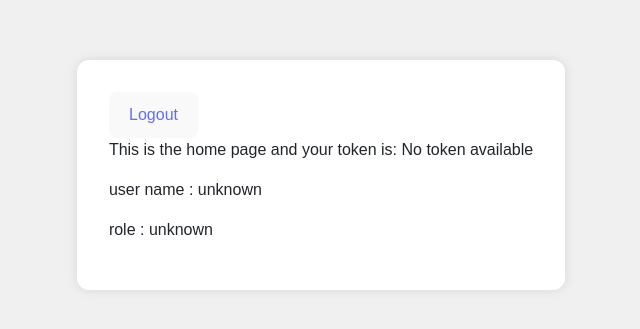
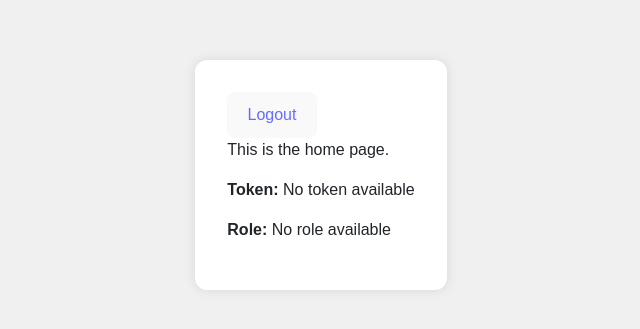
Before and after one commit to ashish-2210-ashish/Rider_Hailing, a React (Vite) app in the folder react-UI/: page /home in a window 1280 px wide. Shown: the part 225-554 px from the top of the page, without its empty margins (319-959 px from the left). Built offline with nearby package versions, Linux system fonts and the light colour scheme.

Commit message:
successfully stored and retrieved the cookie

```diff
--- a/react-UI/src/components/HomeComponent/Home.tsx
+++ b/react-UI/src/components/HomeComponent/Home.tsx
@@ -1,24 +1,29 @@
 import React from "react";
 import { Link } from "react-router-dom";
 
+// Helper to get cookie value
+function getCookie(name: string): string | null {
+  const value = `; ${document.cookie}`;
+  const parts = value.split(`; ${name}=`);
+  if (parts.length === 2) return parts.pop()?.split(';').shift() || null;
+  return null;
+}
+
 const Home = () => {
-    // Retrieve and parse session data from sessionStorage
-    const session = sessionStorage.getItem("session");
-    const userDetails=sessionStorage.getItem("userDetails")
-    const token = session ? JSON.parse(session).token : "No token available";
-    const username=userDetails ? JSON.parse(userDetails).sub: "unknown";
-    const role = userDetails ? JSON.parse(userDetails).role : "unknown";
+  const token = getCookie("Token");
+  const role = getCookie("Role");
 
-    return (
-        <div>
-            <button onClick={() => {
-                sessionStorage.removeItem("session");
-            }}><Link to="/login">Logout</Link></button>
-            <p>This is the home page and your token is: {token}</p>
-            <p>user name : {username}</p>
-            <p>role : {role}</p>
-        </div>
-    );
+  return (
+    <div>
+      <button>
+        <Link to="/login">Logout</Link>
+      </button>
+
+      <p>This is the home page.</p>
+      <p><strong>Token:</strong> {token || "No token available"}</p>
+      <p><strong>Role:</strong> {role || "No role available"}</p>
+    </div>
+  );
 };
 
 export default Home;
--- a/react-UI/src/components/LoginComponent/Login.tsx
+++ b/react-UI/src/components/LoginComponent/Login.tsx
@@ -37,35 +37,9 @@ class Login extends Component<LoginProps,LoginState>{
         }
 
         try{
-            const response = await axios.post("http://localhost:8080/user/login",this.state);
+            const response = await axios.post("http://localhost:8080/user/login",this.state, {withCredentials: true},);
             alert('successfully logined ...');
-            const jwt_token=response.data.token;
-            console.log('token = ',jwt_token)
-
-            const expiry_time= new Date().getTime()+ 60 * 60 * 1000;
-
-            const sessionData={
-                token:jwt_token,
-                expiry:expiry_time
-            }
-
-            sessionStorage.setItem("session",JSON.stringify(sessionData));
-            getUserRole();
-
-
-            const userDetails=sessionStorage.getItem("userDetails")
-            const role = userDetails ? JSON.parse(userDetails).role : "unknown";
-
-            console.log(role)
-
-            if (role === "DRIVER"){
-                this.props.navigate("/driverHome")
-            }else if (role === "RIDER"){
-                this.props.navigate("/riderHome")
-            }else{
-                this.props.navigate("/home");
-            }
-
+            this.props.navigate("/home");
 
         }
         catch(e){
```
Also changed, not shown: 2 other files (tests, documents, lock files or other folders).
